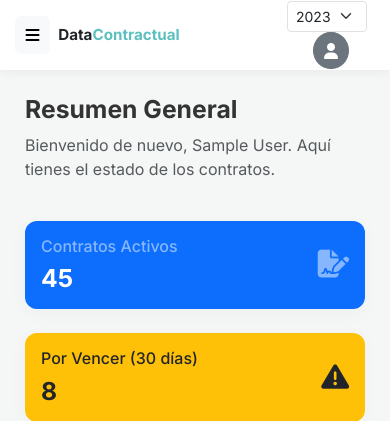
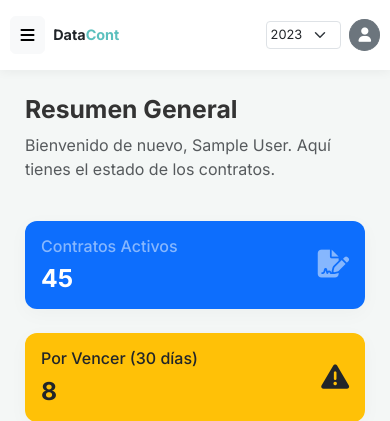
Before and after one commit to livantorres/datacontractual, a PHP site: page /dashboard in a window 390 px wide. Shown: the top 421 px of the page. Run offline with PHP 8.4, Linux system fonts and the light colour scheme; the visitor is signed in with stand-in values (Sample User, id 1); data comes from the database, SQL or seed files in the repository; classes that the project's autoload settings leave out are loaded by file name; some libraries are stand-ins or nearby versions.

Commit message:
fix(ui): correcciones finales de navbar movil y main content estirado

```diff
--- a/App/Views/layout/header.php
+++ b/App/Views/layout/header.php
@@ -132,7 +132,6 @@
             display: flex;
             flex-direction: column;
             transition: all 0.3s cubic-bezier(0.25, 0.8, 0.25, 1);
-            width: 100%;
         }
 
         /* Topbar */
@@ -187,23 +186,21 @@
 
             /* Ajustes del topbar en móvil para evitar superposición */
             .topbar {
-                padding: 0 15px;
+                padding: 0 10px;
             }
             .topbar-right-content {
                 display: flex;
-                flex-direction: column;
-                align-items: flex-end;
+                flex-direction: row;
+                align-items: center;
             }
-            #selector_vigencia {
-                width: 80px !important;
+            #selector_vigencia_movil {
+                width: 75px !important;
                 font-size: 0.8rem;
-                padding: 0.25rem;
-            }
-            .user-profile span {
-                font-size: 0.85rem;
+                padding: 0.2rem;
             }
             .user-profile .btn {
-                padding: 0.35rem 0.6rem !important;
+                padding: 0.25rem 0.5rem !important;
+                font-size: 0.9rem;
             }
         }
     </style>
@@ -244,7 +241,7 @@
             <button class="btn btn-light me-2" id="toggle-sidebar" style="position: relative; z-index: 1050; padding: 0.375rem 0.6rem;">
                 <i class="fas fa-bars"></i>
             </button>
-            <span class="d-md-none fw-bold text-dark me-2" style="font-size: 0.95rem; white-space: nowrap;">Data<span style="color: #5bc0be;">Contractual</span></span>
+            <span class="d-md-none fw-bold text-dark me-1" style="font-size: 0.9rem; white-space: nowrap;">Data<span style="color: #5bc0be;">Cont</span></span>
             <div class="d-none d-md-flex align-items-center">
                 <span class="fw-bold text-muted me-2">Vigencia:</span>
                 <div style="width: 100px;">
@@ -263,7 +260,7 @@
         </div>
 
         <div class="user-profile topbar-right-content d-flex align-items-center flex-shrink-0 ms-auto">
-            <div class="d-md-none me-2" style="width: 80px;">
+            <div class="d-md-none me-2" style="width: 75px;">
                 <select class="form-select form-select-sm vigencia-select" id="selector_vigencia_movil">
                     <?php
                     foreach ($vigencias as $v):
@@ -274,7 +271,7 @@
                 </select>
             </div>
             <span class="me-2 text-dark fw-semibold d-none d-sm-inline"><?php echo $_SESSION['usuario_nombre']; ?></span>
-            <div class="btn btn-secondary rounded-circle px-3 py-2"><i class="fas fa-user"></i></div>
+            <div class="btn btn-secondary rounded-circle px-2 py-1"><i class="fas fa-user"></i></div>
         </div>
     </div>
 
```
